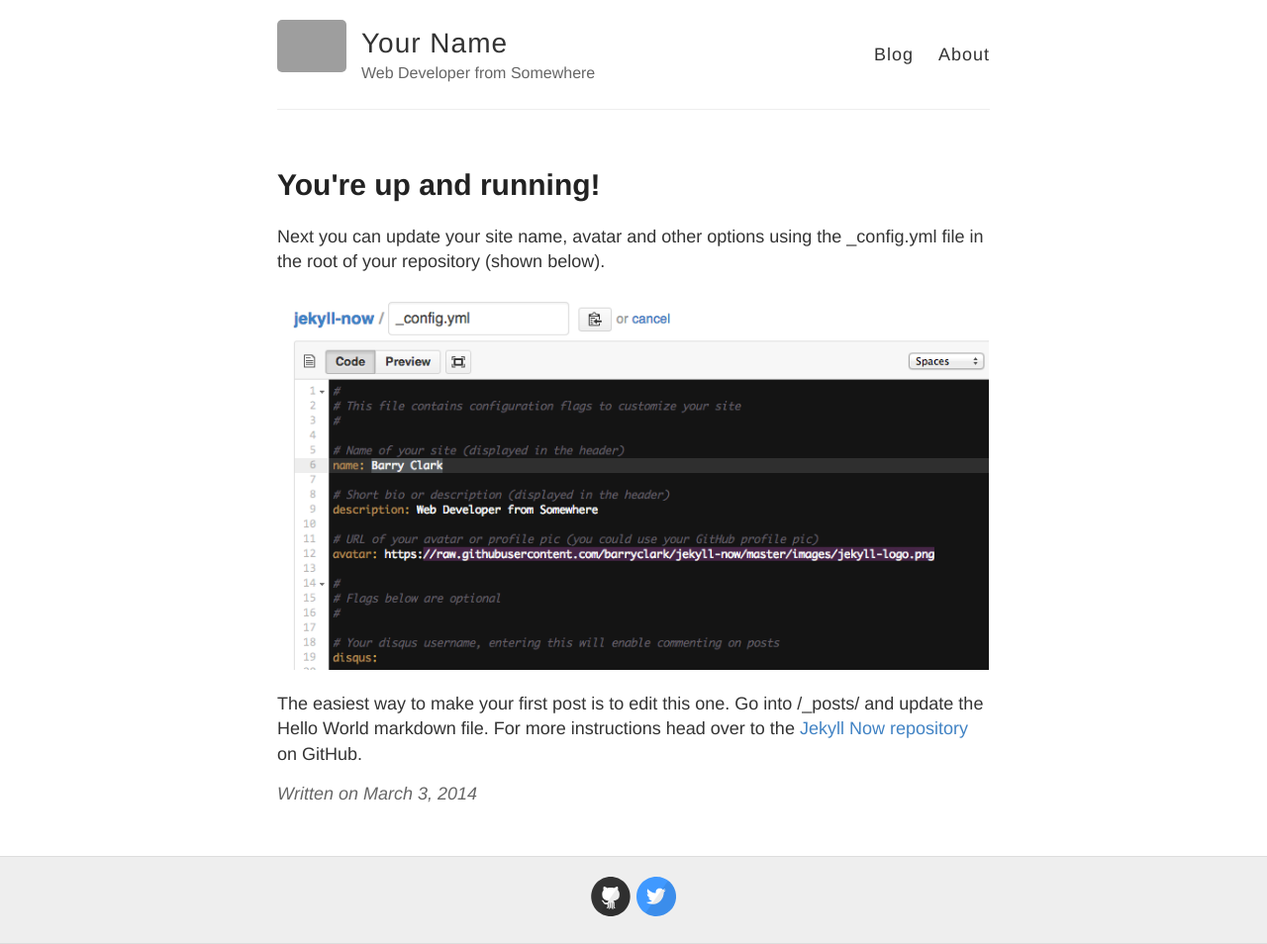
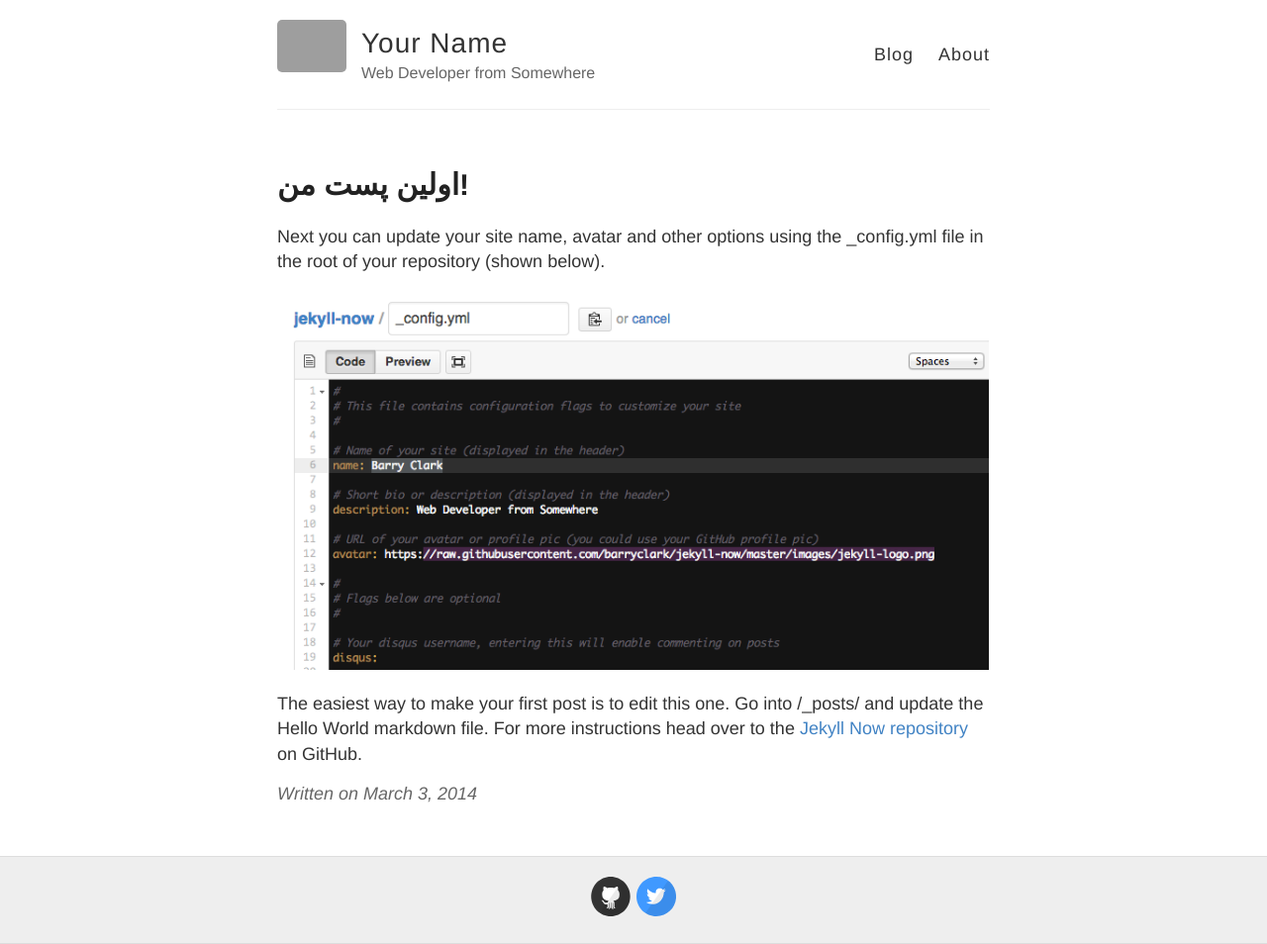
Before and after one commit to AlisterTA/alisterta.github.io, a Jekyll site: the page built from _posts/2014-3-3-Hello-World.md, in a window 1280 px wide. Shown: the whole page at 99% size. Built offline with Jekyll 4.4.1, drawn with Linux system fonts in a browser that asks for light colours; grey boxes are pictures that could not be loaded.

Commit message:
Update 2014-3-3-Hello-World.md

```diff
--- a/_posts/2014-3-3-Hello-World.md
+++ b/_posts/2014-3-3-Hello-World.md
@@ -1,6 +1,6 @@
 ---
 layout: post
-title: You're up and running!
+title: اولین پست من!
 ---
 
 Next you can update your site name, avatar and other options using the _config.yml file in the root of your repository (shown below).
```
